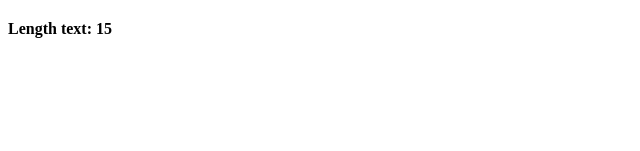
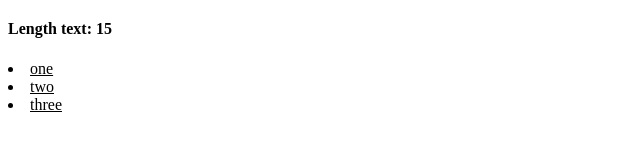
Before and after one commit to Fiasko99/vue3-learn, a Vue app: page / in a window 1280 px wide. Shown: the part 435-586 px from the top of the page, without its empty margins (0-640 px from the left). Built offline with nearby package versions, Linux system fonts and the light colour scheme.

Commit message:
base use v-for

```diff
--- a/src/components/Global.vue
+++ b/src/components/Global.vue
@@ -3,6 +3,9 @@
   <input type="text" name="text" id="text" v-model="text">
   <h3>{{text}}</h3>
   <h4>Length text: {{getTextLength}}</h4>
+  <u>
+    <li v-for="a in arr" :key="a">{{a}}</li>
+  </u>
 </template>
 
 <script>
@@ -10,7 +13,8 @@ export default {
   name: 'global-component',
   data() {
     return {
-      text: 'Первичный текст'
+      text: 'Первичный текст',
+      arr: ['one', 'two', 'three']
     }
   },
   computed: {
```
